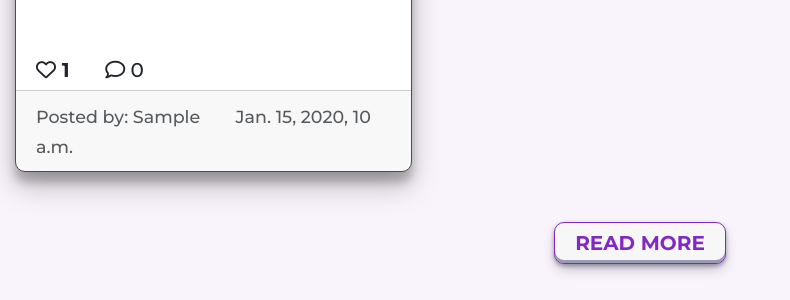
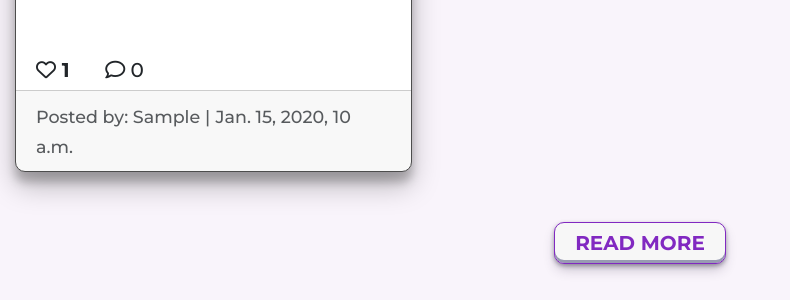
Before and after one commit to Edmir-Demaj/HopeForCancer, a Django app: page / in a window 1280 px wide. Shown: the part 3356-3656 px from the top of the page, without its empty margins (0-790 px from the left). Run offline with Django 3.2, Linux system fonts and the light colour scheme; tables that the repository leaves empty hold one stand-in row (values such as "Sample post"); some libraries are stand-ins or nearby versions.

Commit message:
Tide up code in index.html pg

```diff
--- a/other_pages/templates/other_pages/index.html
+++ b/other_pages/templates/other_pages/index.html
@@ -255,7 +255,7 @@
                             <span><i class="fa-regular fa-comment"></i> 0</span>
                         </div>
                         <div class="card-footer">
-                            <small class="text-muted me-4">Posted by: {{ post.author | title}}</small>
+                            <small class="text-muted">Posted by: {{ post.author | title}} |</small>
                             <small class="text-muted">{{ post.created_date }}</small>
                         </div>
                     </a>
@@ -308,7 +308,7 @@
                                         <span><i class="fa-regular fa-comment"></i> 0</span>
                                     </div>
                                     <div class="card-footer">
-                                        <small class="text-muted me-4">Posted by: {{ post.author | title}}</small>
+                                        <small class="text-muted">Posted by: {{ post.author | title}} |</small>
                                         <small class="text-muted">{{ post.created_date }}</small>
                                     </div>
                                 </a>
@@ -337,6 +337,5 @@
         </div>
     </div>
 </section>
-
 <!-- Latest blog posts section end -->
 {% endblock content %}
```
